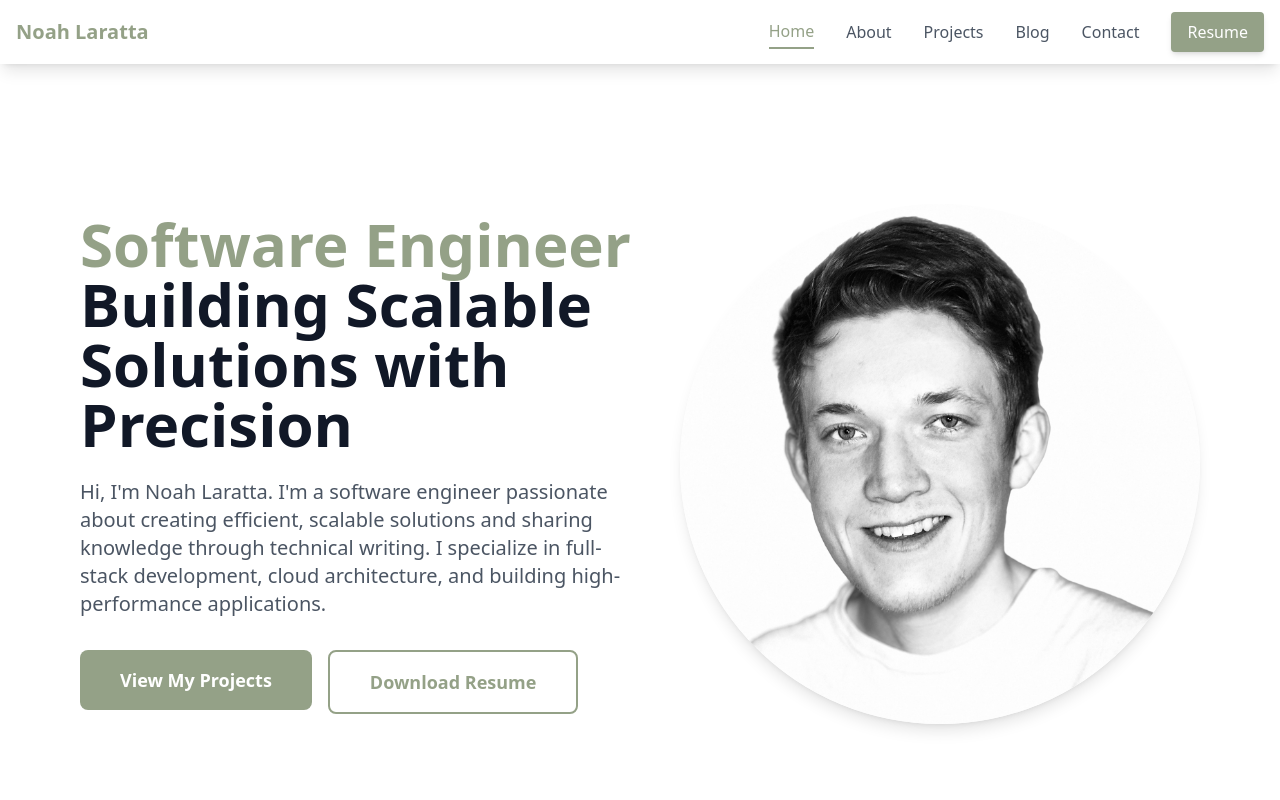
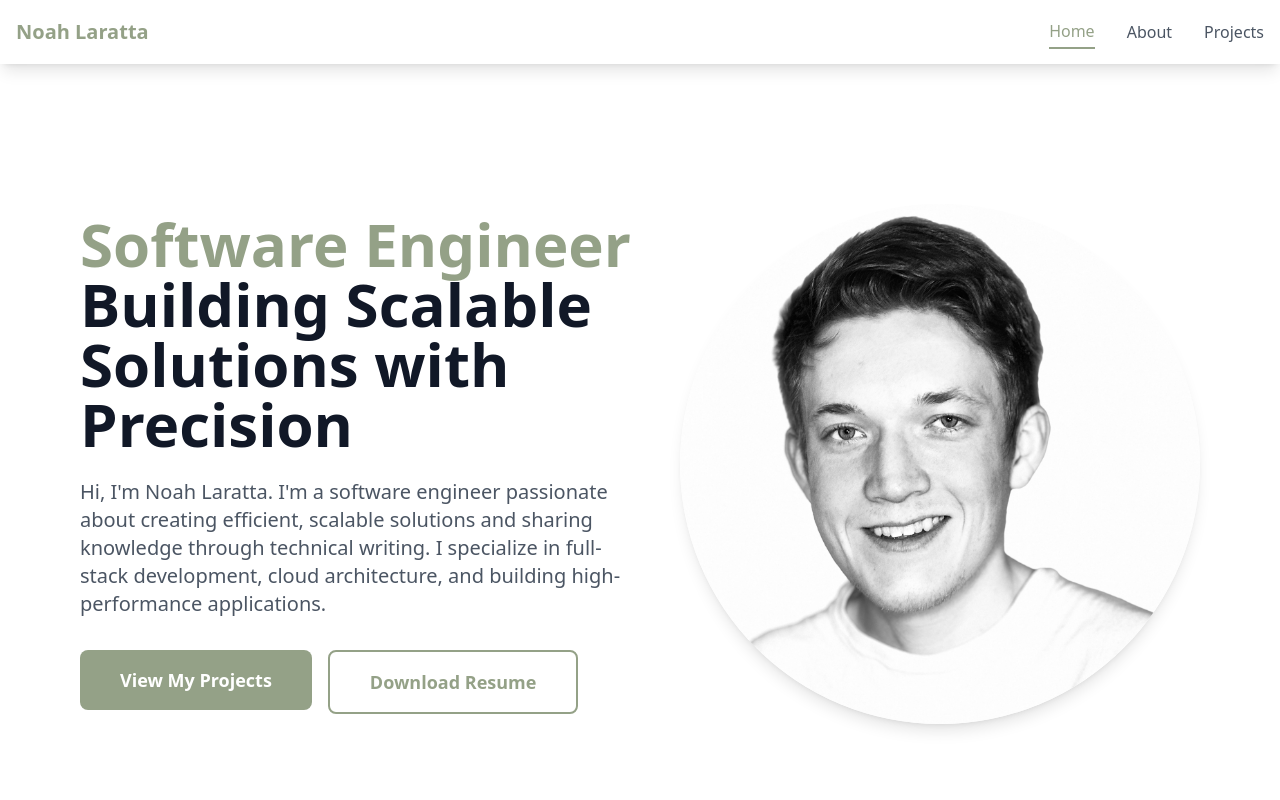
Before and after one commit to nlaratta/noahlaratta, a Next.js app: page / in a window 1280 px wide. Shown: the top 800 px of the page. Built offline with nearby package versions, Linux system fonts and the light colour scheme.

Commit message:
Hide blogs, contact, and resume

```diff
--- a/components/Navbar.tsx
+++ b/components/Navbar.tsx
@@ -10,8 +10,8 @@ export default function Navbar() {
     { name: 'Home', href: '/' },
     { name: 'About', href: '/about' },
     { name: 'Projects', href: '/projects' },
-    { name: 'Blog', href: '/blog' },
-    { name: 'Contact', href: '/contact' },
+    // { name: 'Blog', href: '/blog' },
+    // { name: 'Contact', href: '/contact' },
   ]
 
   const isActive = (path: string) => router.pathname === path
@@ -43,7 +43,7 @@ export default function Navbar() {
                     {item.name}
                   </Link>
                 ))}
-                <motion.a
+                {/* <motion.a
                   whileHover={{ scale: 1.05 }}
                   whileTap={{ scale: 0.95 }}
                   href="/resume.pdf"
@@ -52,7 +52,7 @@ export default function Navbar() {
                   className="text-white bg-sage hover:bg-sage-dark px-4 py-2 rounded shadow-md hover:shadow-lg transition-all duration-300"
                 >
                   Resume
-                </motion.a>
+                </motion.a> */}
               </div>
 
               {/* Mobile menu button */}
@@ -95,7 +95,7 @@ export default function Navbar() {
                   {item.name}
                 </Disclosure.Button>
               ))}
-              <motion.a
+              {/* <motion.a
                 whileHover={{ scale: 1.05 }}
                 whileTap={{ scale: 0.95 }}
                 href="/resume.pdf"
@@ -104,7 +104,7 @@ export default function Navbar() {
                 className="block px-3 py-2 rounded-md text-base text-white bg-sage hover:bg-sage-dark shadow-md hover:shadow-lg transition-all duration-300"
               >
                 Resume
-              </motion.a>
+              </motion.a> */}
             </motion.div>
           </Disclosure.Panel>
         </>
```
